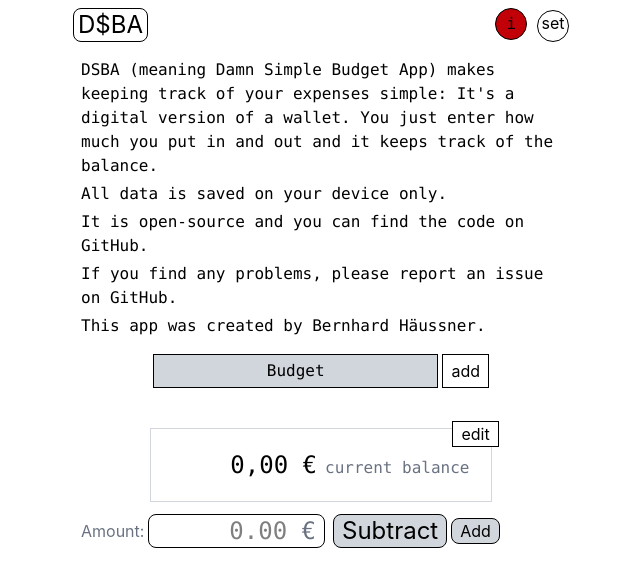
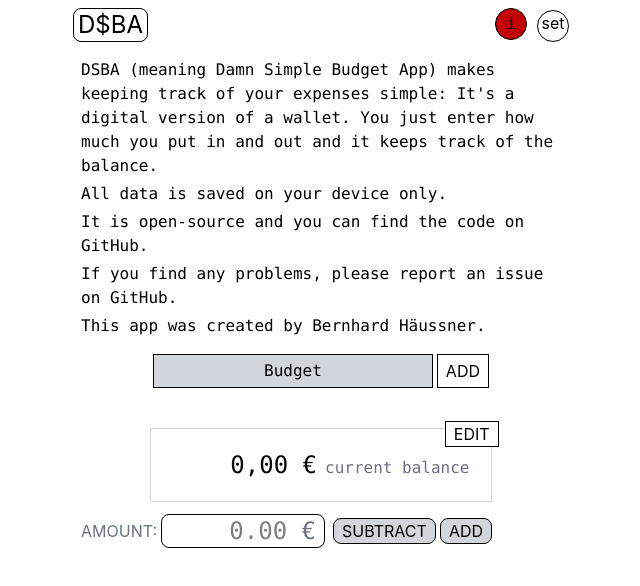
Before and after one commit to bxt/dsba, a SvelteKit app: page / in a window 1280 px wide. Shown: the top 586 px of the page, without its empty margins (319-959 px from the left). Built offline with nearby package versions, Linux system fonts and the light colour scheme.

Commit message:
feat: uppercase some labels

```diff
--- a/src/routes/(home)/+page.svelte
+++ b/src/routes/(home)/+page.svelte
@@ -22,13 +22,14 @@
   <span class="flex-1 text-gray-500">current balance</span>
   <a
     href={resolve("/edit")}
-    class="absolute -top-2 -right-2 border bg-white px-2 font-serif">edit</a
+    class="absolute -top-2 -right-2 border bg-white px-2 font-serif uppercase"
+    >edit</a
   >
 </div>
 
 <form class="flex gap-2 py-3 pl-4">
   <label class="flex flex-1 items-center gap-1">
-    <span class="text-gray-500 font-serif">Amount:</span>
+    <span class="text-gray-500 font-serif uppercase">Amount:</span>
     <span class="flex flex-1 rounded-lg border px-2 text-2xl">
       <NumberInput
         class="w-0 flex-1 text-right"
@@ -46,7 +47,7 @@
         amount = NaN;
       }}
       disabled={isNaN(amount)}
-      class="rounded-lg border px-2 text-2xl disabled:bg-gray-300 font-serif"
+      class="rounded-lg border px-2 disabled:bg-gray-300 font-serif uppercase"
     >
       Subtract
     </button>
@@ -56,7 +57,7 @@
         amount = NaN;
       }}
       disabled={isNaN(amount)}
-      class="rounded-lg border px-2 disabled:bg-gray-300 font-serif"
+      class="rounded-lg border px-2 disabled:bg-gray-300 font-serif uppercase"
     >
       Add
     </button>
--- a/src/routes/+layout.svelte
+++ b/src/routes/+layout.svelte
@@ -87,7 +87,8 @@
       <a
         href={resolve("/add")}
         aria-current={page.url.pathname === "/add"}
-        class="border px-2 py-1 aria-current:bg-red-700 font-serif">add</a
+        class="border px-2 py-1 aria-current:bg-red-700 font-serif uppercase"
+        >add</a
       >
     </nav>
 
```
